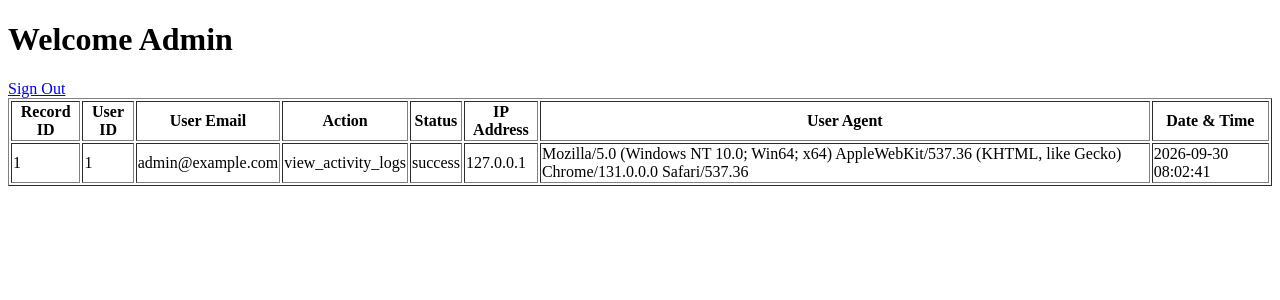
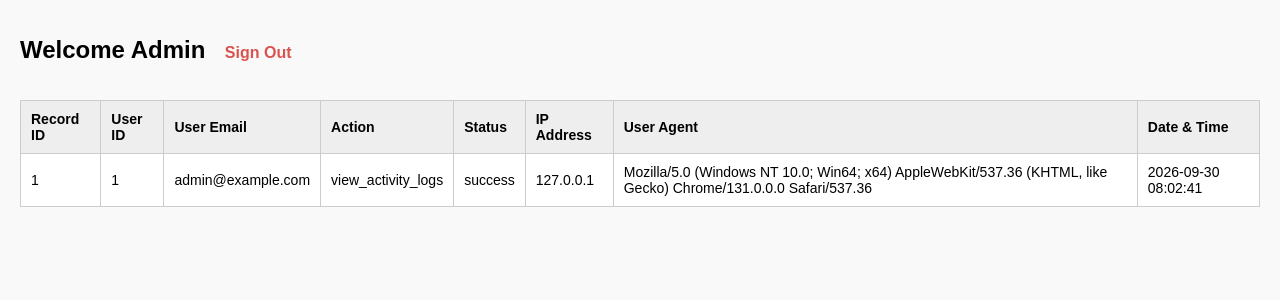
Before and after one commit to Donsgskie7/it34b, a PHP site: page /IT34B/app/admin/index.php in a window 1280 px wide. Shown: the top 300 px of the page. Run offline with PHP 8.4, Linux system fonts and the light colour scheme; a user stored in the database is signed in; data that the repository does not hold is empty.

Commit message:
Project Directory CHANGE

```diff
--- a/CONFIG/config.php
+++ b/CONFIG/config.php
@@ -1,7 +1,11 @@
 <?php
 session_start();
 
-require_once(__DIR__ . '/../includes/activity-logger.php');
+require_once(__DIR__ . '/../functions/activity.php');
+require_once(__DIR__ . '/../functions/auth.php');
+require_once(__DIR__ . '/../functions/redirect.php');
+
+
 
 // define('','');
 define('BASE_URL','http://localhost/IT34B');
--- a/app/admin/index.php
+++ b/app/admin/index.php
@@ -1,6 +1,6 @@
 <?php
 require_once '../../config/config.php';
-require_once '../../config/function.php';
+
 
 requireRole('admin');
 
@@ -12,37 +12,76 @@ logActivity(
     'success'
 );
 
-//Activity Logs Query#3
-
-    $stmt = $pdo->query("
+// Activity Logs Query#3
+$stmt = $pdo->query("
     SELECT *
     FROM activity_logs
     ORDER BY activity_log_created_at DESC
-    ");
+");
 
 $activities = $stmt->fetchAll(PDO::FETCH_ASSOC);
-
 ?>
-
-
-
-
-
-
-
-
 
 <!DOCTYPE html>
 <html lang="en">
 <head>
     <meta charset="UTF-8">
     <meta name="viewport" content="width=device-width, initial-scale=1.0">
-    <title>Document</title>
+    <title>Activity Logs</title>
+    <style>
+        body {
+            font-family: Arial, sans-serif;
+            margin: 20px;
+            background-color: #f9f9f9;
+        }
+
+        .header {
+            margin-bottom: 20px;
+        }
+
+        .header h1 {
+            display: inline-block;
+            margin-right: 15px;
+            font-size: 24px;
+        }
+
+        .header a {
+            color: #d9534f;
+            text-decoration: none;
+            font-weight: bold;
+        }
+
+        .header a:hover {
+            text-decoration: underline;
+        }
+
+        /* Basic Table Styling */
+        table {
+            width: 100%;
+            border-collapse: collapse;
+            background-color: #fff;
+        }
+
+        th, td {
+            border: 1px solid #ccc;
+            padding: 10px;
+            text-align: left;
+            font-size: 14px;
+        }
+
+        th {
+            background-color: #eee;
+        }
+    </style>
 </head>
 <body>
-    <h1>Welcome Admin</h1>
-    <a href ="../../auth/signout.php">Sign Out</a>
-    <table border="1">
+
+    <div class="header">
+        <h1>Welcome Admin</h1>
+        <a href="../../auth/signout.php">Sign Out</a>
+    </div>
+
+    <table>
         <thead>
             <tr>
                 <th>Record ID</th>
@@ -56,21 +95,20 @@ $activities = $stmt->fetchAll(PDO::FETCH_ASSOC);
             </tr>
         </thead>
         <tbody>
-            <?php foreach($activities as $activity):?>
+            <?php foreach($activities as $activity): ?>
                 <tr>
-                    <td><?=  htmlspecialchars($activity['activity_log_id'])?></td>
-                    <td><?=  htmlspecialchars($activity['user_id'])?></td>
-                    <td><?=  htmlspecialchars($activity['user_email'])?></td>
-                    <td><?=  htmlspecialchars($activity['activity_log_action'])?></td>
-                    <td><?=  htmlspecialchars($activity['activity_log_status'])?></td>
-                    <td><?=  htmlspecialchars($activity['activity_log_ip_address'])?></td>
-                    <td><?=  htmlspecialchars($activity['activity_log_user_agent'])?></td>
-                    <td><?=  htmlspecialchars($activity['activity_log_created_at'])?></td>
+                    <td><?= htmlspecialchars($activity['activity_log_id']) ?></td>
+                    <td><?= htmlspecialchars($activity['user_id']) ?></td>
+                    <td><?= htmlspecialchars($activity['user_email']) ?></td>
+                    <td><?= htmlspecialchars($activity['activity_log_action']) ?></td>
+                    <td><?= htmlspecialchars($activity['activity_log_status']) ?></td>
+                    <td><?= htmlspecialchars($activity['activity_log_ip_address']) ?></td>
+                    <td><?= htmlspecialchars($activity['activity_log_user_agent']) ?></td>
+                    <td><?= htmlspecialchars($activity['activity_log_created_at']) ?></td>
                 </tr>
-                <?php endforeach; ?>
+            <?php endforeach; ?>
         </tbody>
     </table>
 
-
 </body>
 </html>
--- a/CONFIG/function.php
+++ b/functions/auth.php
@@ -1,9 +1,4 @@
 <?php
-
-function redirect($path){
-    header("Location: " . BASE_URL .$path);
-    exit;
-}
 
 function loginUser($pdo,$login,$password){
     #Query 2
--- /dev/null
+++ b/functions/redirect.php
@@ -0,0 +1,8 @@
+<?php
+
+function redirect($path){
+    header("Location: " . BASE_URL .$path);
+    exit;
+}
+
+?>
--- a/index.php
+++ b/index.php
@@ -1,6 +1,6 @@
 <?php
 require_once 'config/config.php';
-require_once 'config/function.php';
+
 
 if(isset($_SESSION['user_id'])){
     header('Location: ' . BASE_URL . '/app/' . $_SESSION['user_role'] . '/index.php');
```
Also changed, not shown: functions/activity.php (renamed from INCLUDES/activity-logger.php).
